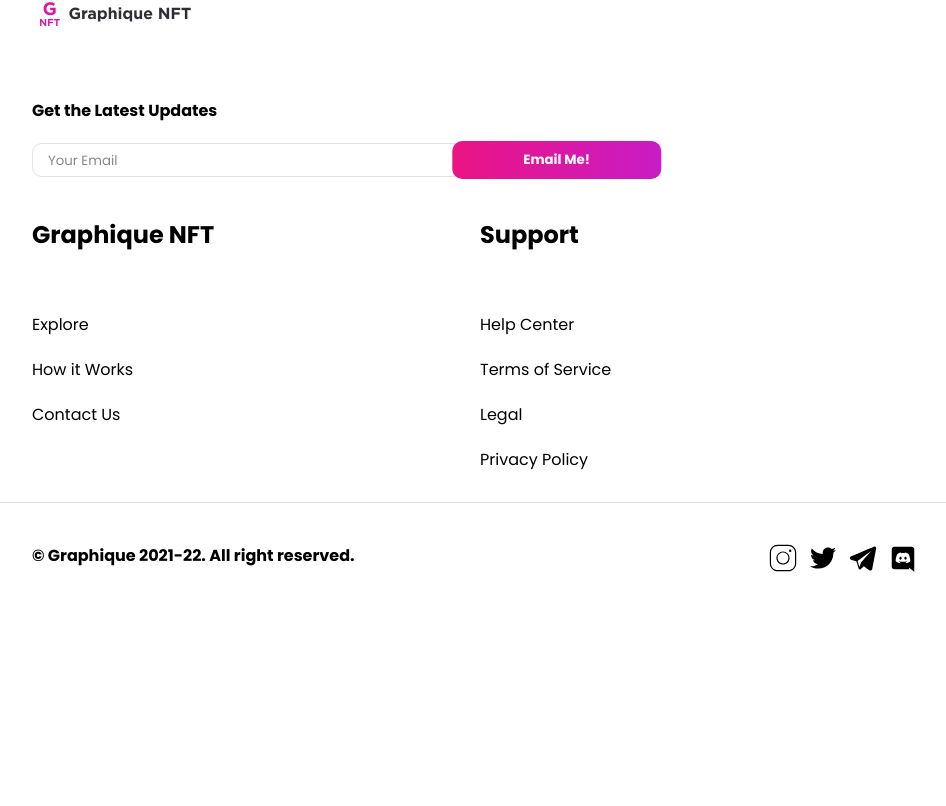
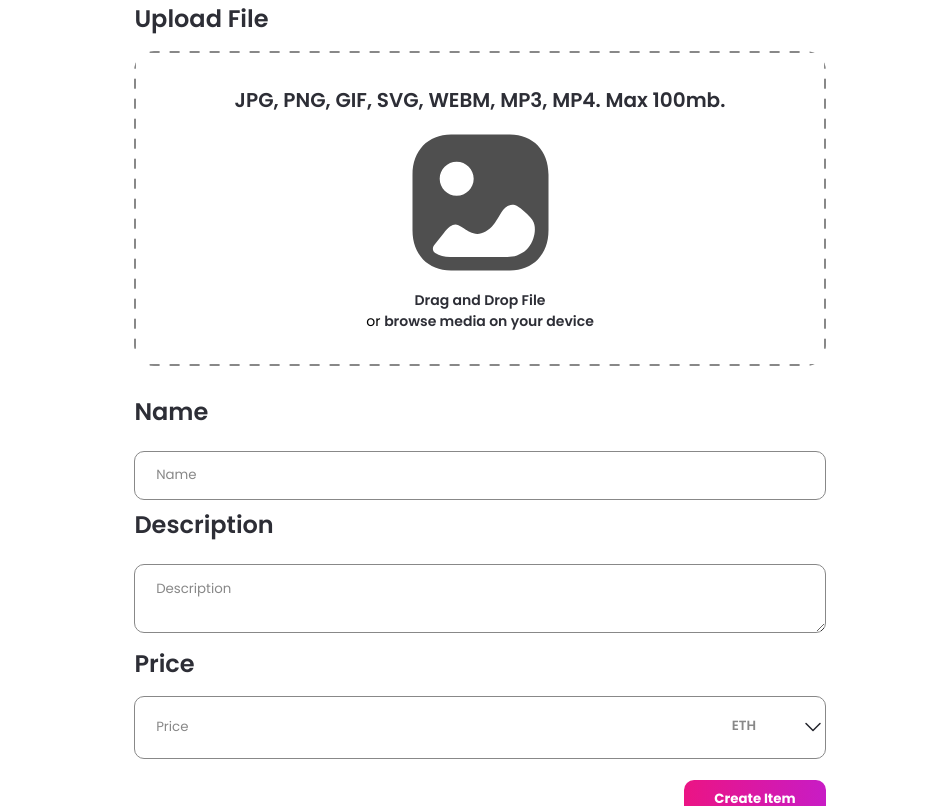
Before and after one commit to ankit-rawani/DesCode, a React (Create React App) app: page /create in a window 1280 px wide. Shown: the part 227-1033 px from the top of the page, without its empty margins (160-1106 px from the left). Before the commit the page ends 815 px from the top, so only its background shows below. Built offline with nearby package versions, Linux system fonts and the light colour scheme.

Commit message:
feat: CreateItem Page

```diff
--- a/src/components/App/App.js
+++ b/src/components/App/App.js
@@ -7,6 +7,7 @@ import Checkout from '../checkout/Checkout'
 import Footer from "../footer/Footer";
 import Profile from '../Profile/Profile';
 import AllProfileItems from '../../data/AllProfileItems';
+import CreateItem from '../createItem/CreateItem'
 
 function App() {
     return (
@@ -16,7 +17,8 @@ function App() {
                 <Routes>
                     <Route exact path="/" element={<Home />} />
                     <Route path="/profile" element={<Profile dpURL="/img/profile-pic.png" name="Mia Ayana" bannerImg="/img/profile-banner.png" items={AllProfileItems} />} />
-                    <Route path="/checkout" element={<Checkout />} />
+                    <Route exact path="/checkout" element={<Checkout />} />
+                    <Route exact path="/create" element={<CreateItem />} />
                 </Routes>
             </Router>
             <Footer />
--- /dev/null
+++ b/src/components/createItem/CreateItem.js
@@ -0,0 +1,50 @@
+import React from 'react'
+import styles from './CreateItem.module.css'
+import imageIcon from '../../images/icons/Image.svg'
+import Icon from '../Icon/Icon';
+
+const CreateItem = () => {
+
+  return (
+    <>
+        <div className={styles.FormPage}>
+            <h1 className={styles.title}>Create New Item</h1>
+            <form className={styles.myForm}>
+            <div className={styles.label}>Upload File</div>
+            <div className={styles.uploadBox}>
+                <p className={styles.uploadTitle}>JPG, PNG, GIF, SVG, WEBM, MP3, MP4. Max 100mb.</p>
+                <img className={styles.img} src={imageIcon}></img>
+                <p><span className={styles.span}>Drag and Drop File</span></p>
+                <p>or <span className={styles.span}>browse media on your device</span></p>
+            </div>
+            <div className={styles.label}>Name</div>
+            <input type="text" className={styles.input} placeholder="Name"></input>
+            <div className={styles.label}>Description</div>
+            <textarea className={styles.textarea} placeholder="Description"></textarea>
+            <div className={styles.label}>Price</div>
+            {/* <div className={styles.price}>
+            <input type="text" className={styles.inputPrice} placeholder="Price">
+            </input>
+            <select className={styles.select}>
+                <option>ETH</option>
+                <option>BIT</option>
+            </select>
+            </div> */}
+            <div className={styles.formTextInput+" "+styles.filterInput}>
+                    <input type="text" placeholder="Price" readOnly />
+
+                    <select className={styles.select}>
+                <option>ETH</option>
+                <option>BIT</option>
+
+            </select>
+            <Icon name="down" size="24" />
+            </div>
+            <button type="submit" value="Create" className={styles.submit}>Create Item</button>
+            </form>
+        </div>
+    </>
+  )
+}
+
+export default CreateItem;
--- /dev/null
+++ b/src/components/createItem/CreateItem.module.css
@@ -0,0 +1,185 @@
+.FormPage {
+    margin-left: 20%;
+    padding: 3%;
+    display: flex;
+    align-items: left;
+    align-content: center;
+    flex-direction: column;
+    margin-right: 20%;
+    font-family: Poppins;
+    font-style: normal;
+    font-weight: normal;
+    font-size: 14px;
+}
+
+.uploadBox {
+    display: flex;
+    flex-direction: column;
+    align-items: center;
+    align-content: center;
+    /* border: grey 2px dashed; */
+
+    display: flex;
+    margin-bottom: 4%;
+    padding: 5%;
+    border-radius: 20px;
+    background: linear-gradient(to right, #888888 50%, rgba(255, 255, 255, 0) 0%), linear-gradient(#888888 50%, rgba(255, 255, 255, 0) 0%), linear-gradient(to right, #888888 50%, rgba(255, 255, 255, 0) 0%), linear-gradient(#888888 50%, rgba(255, 255, 255, 0) 0%);
+    background-position: top, right, bottom, left;
+    background-repeat: repeat-x, repeat-y;
+    background-size: 20px 2px, 2px 20px;
+}
+
+.title {
+    font-family: Poppins;
+    font-style: normal;
+    font-weight: 600;
+    font-size: 28px;
+    line-height: 42px;
+    color: #2D2E36;
+    margin-bottom: 5%;
+}
+
+.input {
+    width: 100%;
+    margin-top: 1%;
+    padding: 2%;
+    margin-bottom: 1%;
+    border: 1px solid #888888;
+    box-sizing: border-box;
+    border-radius: 10px;
+    padding-left: 3%;
+
+}
+
+.span {
+    font-family: Poppins;
+font-style: normal;
+font-weight: 600;
+font-size: 14px;
+line-height: 21px;
+
+color: #2D2E36;
+}
+
+.textarea {
+    width: 100%;
+    margin-top: 1%;
+    padding: 2%;
+    margin-bottom: 1%;
+    border: 1px solid #888888;
+    box-sizing: border-box;
+    border-radius: 10px;
+    padding-left: 3%;
+}
+
+.submit {
+    background: linear-gradient(to right, #eb1484, #c81cc5);
+    cursor: pointer;
+    padding: 9px 30px;
+    outline: none;
+    border: none;
+    border-radius: 10px;
+    color: white;
+    font-weight: bold;
+    float: right;
+}
+
+.label {
+    font-family: Poppins;
+    font-style: normal;
+    font-weight: 600;
+    font-size: 24px;
+    line-height: 36px;
+    color: #2D2E36;
+    margin-bottom: 2%;
+}
+
+.img {
+    width: 137px;
+    height: 137px;
+    margin-bottom: 3%;
+}
+
+.uploadTitle {
+    font-family: Poppins;
+    font-style: normal;
+    font-weight: 600;
+    font-size: 20px;
+    line-height: 30px;
+    color: #2D2E36;
+    margin-bottom: 3%;
+}
+
+.inputPrice {
+    width: 85%;
+    margin-top: 1%;
+    padding: 2%;
+    margin-bottom: 1%;
+    /* border-right-width: 0px;
+    border-left-width: 1px;
+    border-top-width: 1px;
+    border-bottom-width: 1px; */
+    /* border-style: solid;
+    border-color: #888888; */
+    /* box-sizing: border-box;
+    border-radius: 10px 0px 0px 10px; */
+    padding-left: 3%;
+    border: none;
+    outline: none;
+}
+
+.select {
+    width: 15%;
+    margin-top: 0.5%;
+    padding: 2%;
+    margin-bottom: 1%;
+    background-color: white;
+    /* border:  solid #888888;
+    background-color: white;
+    box-sizing: border-box;
+    /* border-radius: 0px 10px 10px 0px;
+    border-right-width: 1px;
+    border-top-width: 1px;
+    border-bottom-width: 1px;
+    border-left-width: 0px; */
+    border: none;
+    outline: none;
+    padding-left: 3%;
+    font-family: Poppins;
+    font-style: normal;
+    font-weight: 600;
+    line-height: 1.5rem;
+    color: #888888;
+
+}
+
+.price {
+    border: 1px #888888 solid;
+    border-radius: 10px;
+}
+
+.formTextInput {
+    display: flex;
+    align-items: center;
+    border: 1px solid #888888;
+    padding-left: 3%;
+    font-family: Poppins;
+    font-style: normal;
+    font-weight: 600;
+    line-height: 1.5rem;
+    color: #888888;
+    border-radius: 10px;
+    margin-bottom: 3%;
+}
+
+.formTextInput input {
+    border: none;
+    width: 100%;
+    outline: none;
+}
+
+.formTextInput select {
+    -webkit-appearance: none;
+    -moz-appearance: none;
+    background-image: none;
+}
```
Also changed, not shown: src/components/createItem/drag.js (added, +26 -0 lines), src/images/Rectangle 17.png (added), src/images/icons/Image.svg (added).
